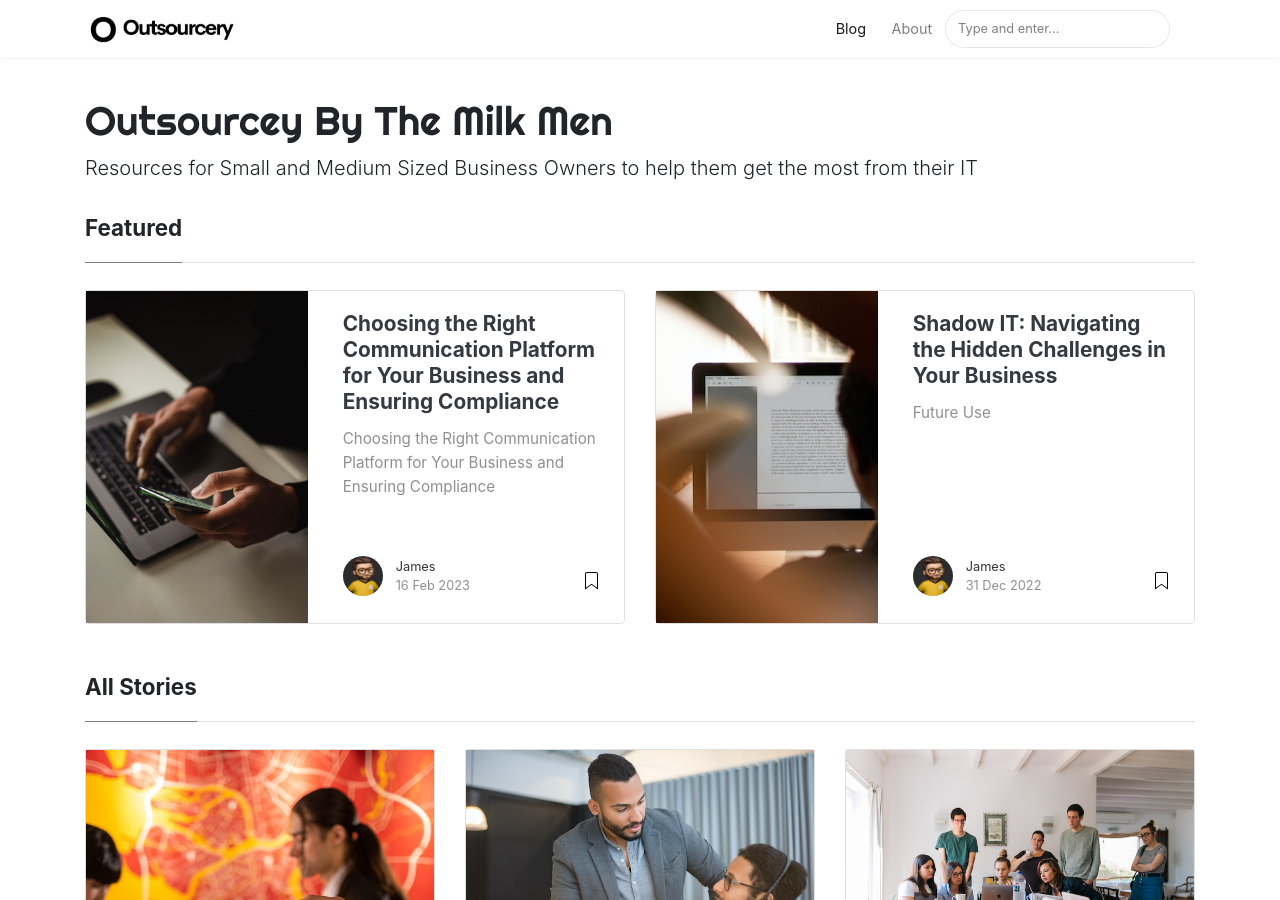
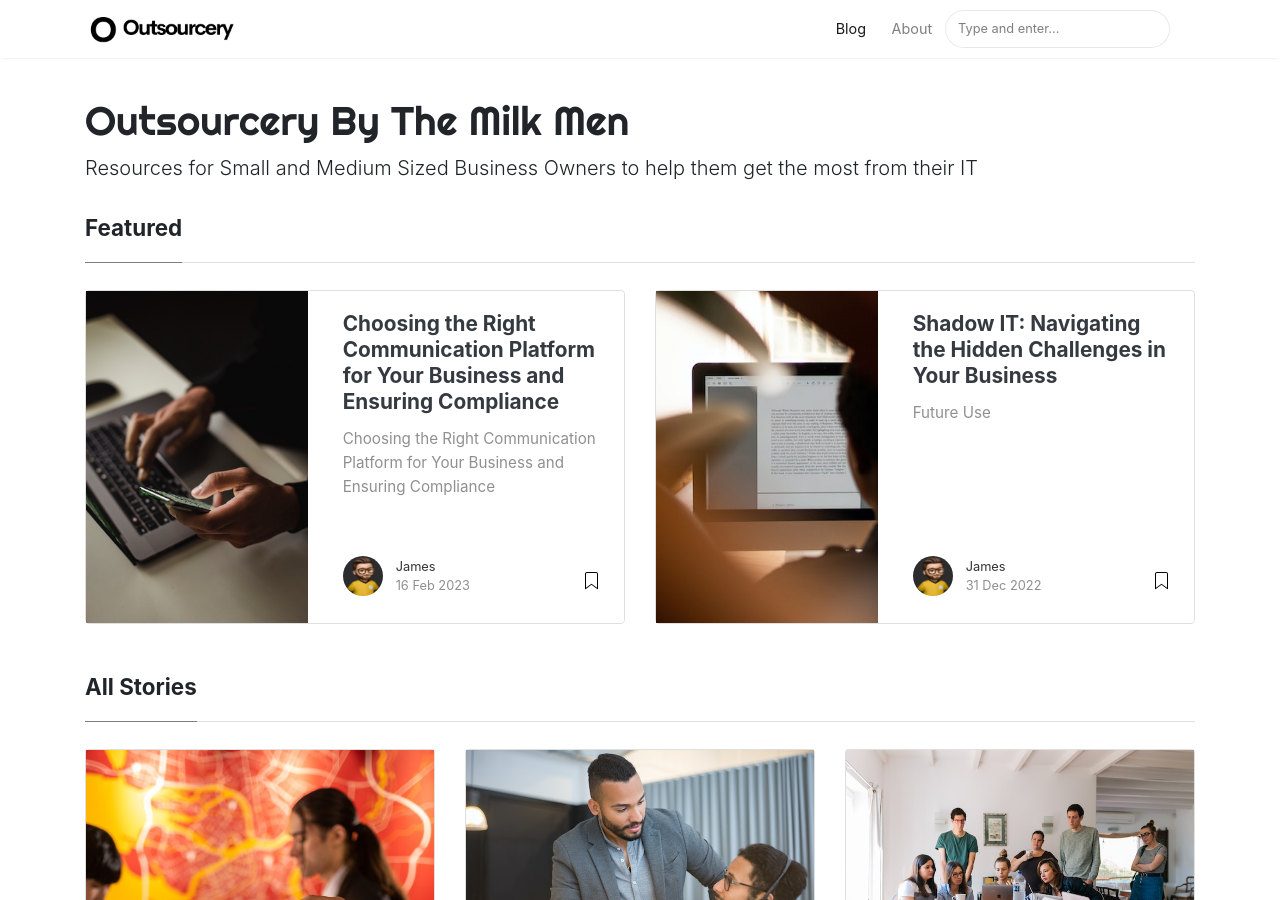
Before and after one commit to themilkmen/outsourcery, a Jekyll site: the page built from index.html, in a window 1280 px wide and 900 px high. Built offline with Jekyll 4.4.1, drawn with Linux system fonts in a browser that asks for light colours; nearby versions of some CDN libraries; the list of posts is cut into pages by our own code.

Commit message:
fixed spelling

```diff
--- a/_layouts/default.html
+++ b/_layouts/default.html
@@ -94,7 +94,7 @@ ga('send', 'pageview');
 <!-- Site Title
 ================================================== -->
 <div class="mainheading">
-    <h1 class="sitetitle">Outsourcey By The Milk Men</h1>
+    <h1 class="sitetitle">Outsourcery By The Milk Men</h1>
     <p class="lead">
         {{ site.description }}
     </p>
```
